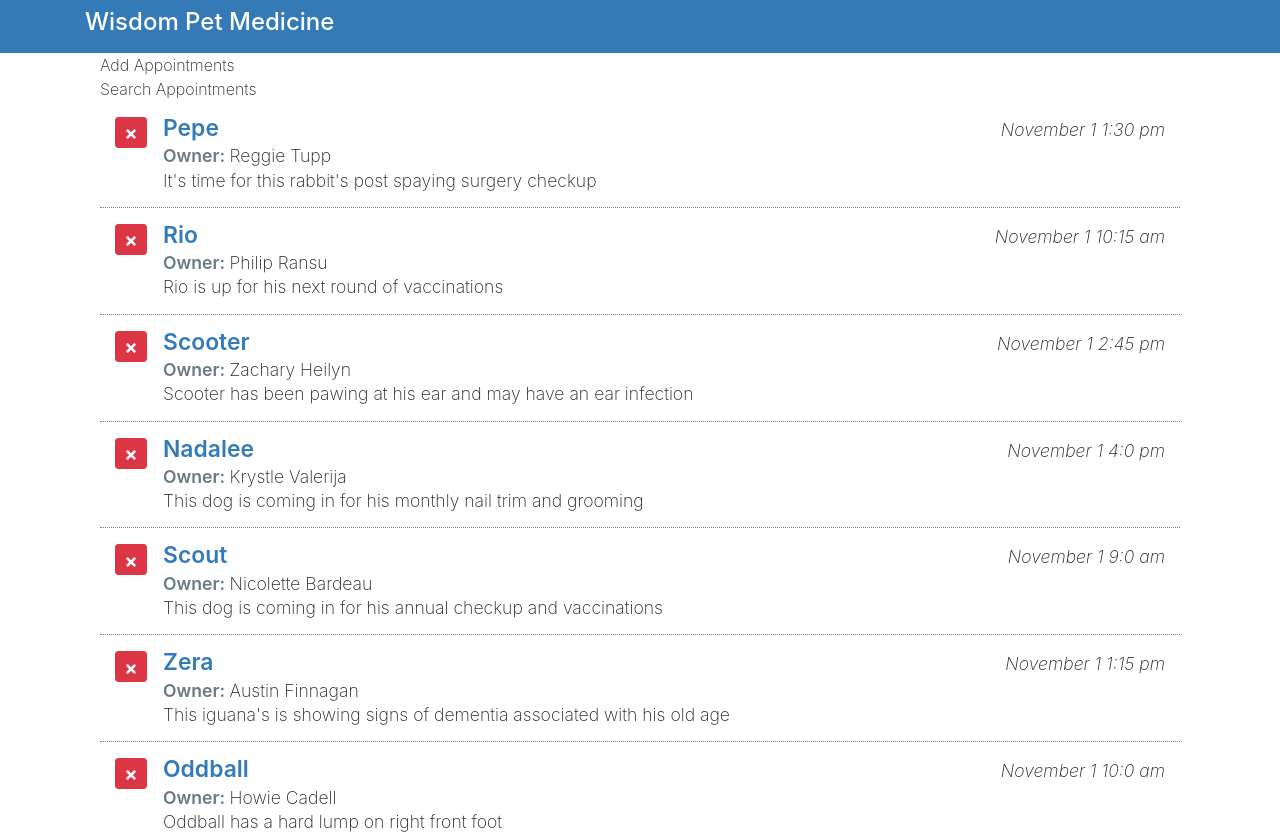
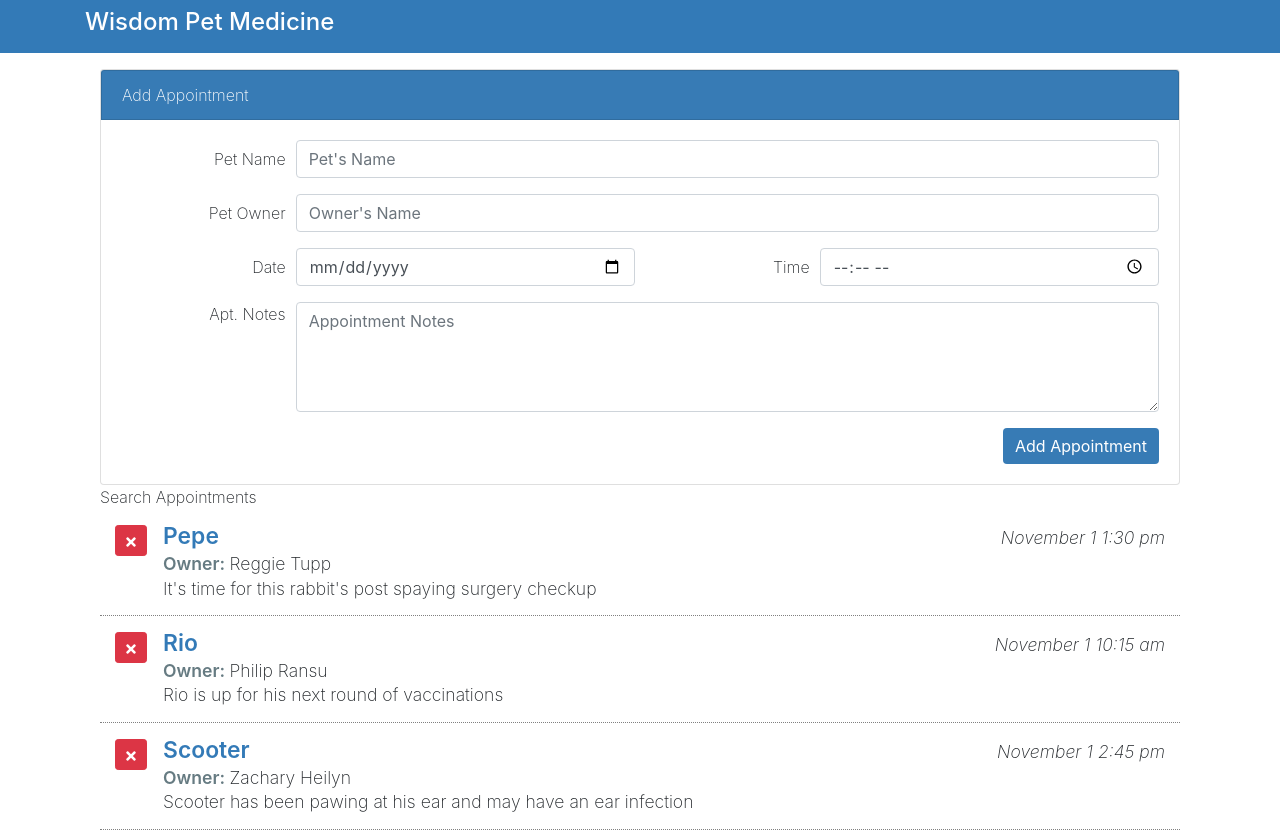
Before and after one commit to moudio/dog-appointment, a React (Create React App) app: page / in a window 1280 px wide. Shown: the top 834 px of the page. Built offline with nearby package versions, Linux system fonts and the light colour scheme.

Commit message:
Create the form for AddAppointment

```diff
--- a/src/components/AddAppointments.js
+++ b/src/components/AddAppointments.js
@@ -1,7 +1,107 @@
 import React, { Component } from 'react';
 
 function AddAppointments() {
-  return <div>Add Appointments</div>;
+  return (
+    <div className="card textcenter mt-3">
+      <div className="apt-addheading card-header bg-primary text-white">
+        Add Appointment
+      </div>
+
+      <div className="card-body">
+        <form id="aptForm" noValidate>
+          <div className="form-group form-row">
+            <label
+              className="col-md-2 col-form-label text-md-right"
+              htmlFor="petName"
+              readOnly
+            >
+              Pet Name
+            </label>
+            <div className="col-md-10">
+              <input
+                type="text"
+                className="form-control"
+                name="petName"
+                placeholder="Pet's Name"
+              />
+            </div>
+          </div>
+
+          <div className="form-group form-row">
+            <label
+              className="col-md-2 col-form-label text-md-right"
+              htmlFor="ownerName"
+            >
+              Pet Owner
+            </label>
+            <div className="col-md-10">
+              <input
+                type="text"
+                className="form-control"
+                name="ownerName"
+                placeholder="Owner's Name"
+              />
+            </div>
+          </div>
+
+          <div className="form-group form-row">
+            <label
+              className="col-md-2 col-form-label text-md-right"
+              htmlFor="aptDate"
+            >
+              Date
+            </label>
+            <div className="col-md-4">
+              <input
+                type="date"
+                className="form-control"
+                name="aptDate"
+                id="aptDate"
+              />
+            </div>
+            <label
+              className="col-md-2 col-form-label text-md-right"
+              htmlFor="aptTime"
+            >
+              Time
+            </label>
+            <div className="col-md-4">
+              <input
+                type="time"
+                className="form-control"
+                name="aptTime"
+                id="aptTime"
+              />
+            </div>
+          </div>
+
+          <div className="form-group form-row">
+            <label className="col-md-2 text-md-right" htmlFor="aptNotes">
+              Apt. Notes
+            </label>
+            <div className="col-md-10">
+              <textarea
+                className="form-control"
+                rows="4"
+                cols="50"
+                name="aptNotes"
+                id="aptNotes"
+                placeholder="Appointment Notes"
+              />
+            </div>
+          </div>
+
+          <div className="form-group form-row mb-0">
+            <div className="offset-md-2 col-md-10">
+              <button type="submit" className="btn btn-primary d-block ml-auto">
+                Add Appointment
+              </button>
+            </div>
+          </div>
+        </form>
+      </div>
+    </div>
+  );
 }
 
 export default AddAppointments;
```
